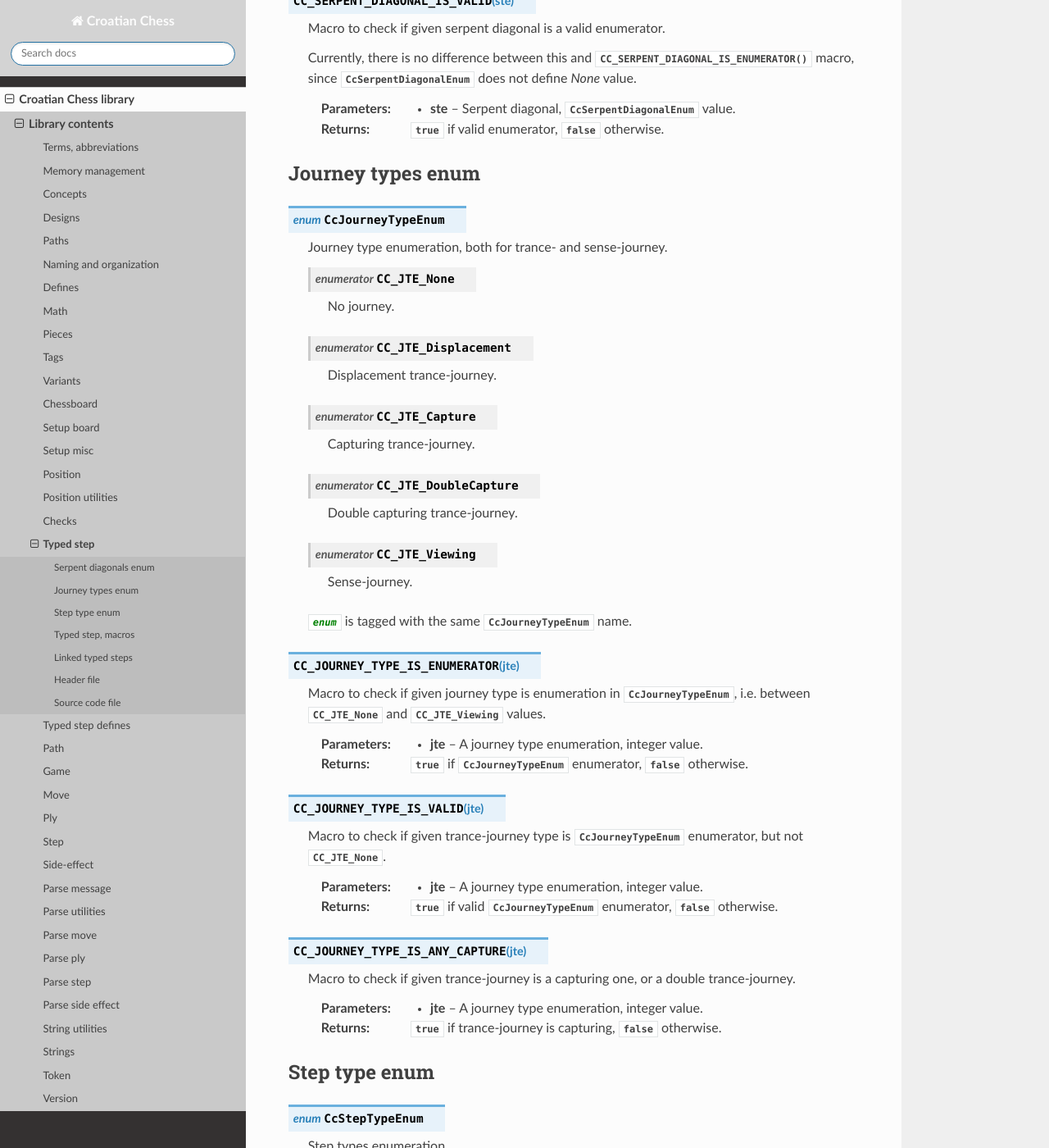
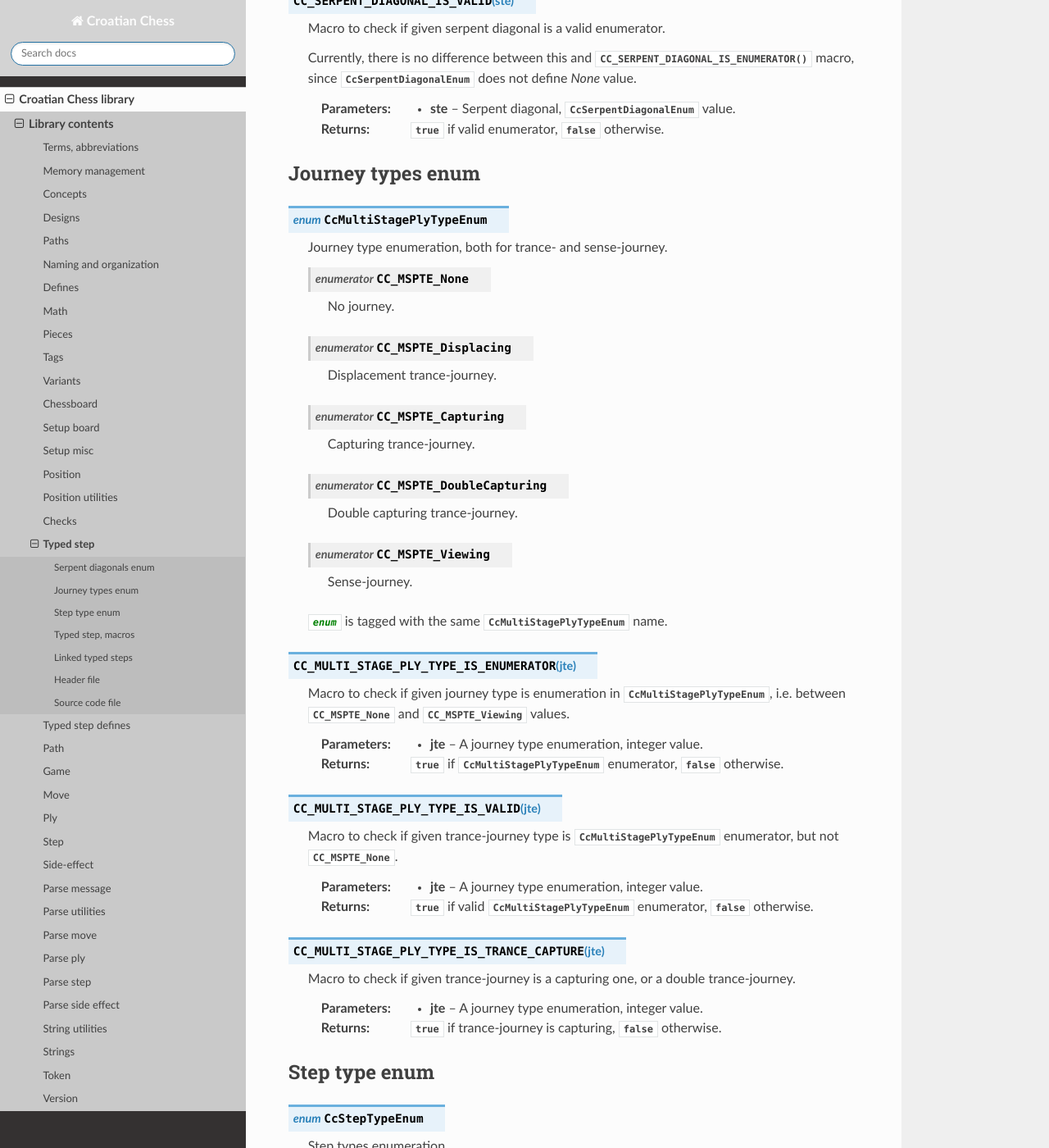
Before and after one commit to mmlacak/crochess, a Sphinx documentation site: the page built from docs/source/libcc/cctypedstep.rst, in a window 1280 px wide and 1400 px high, scrolled down 857 px. Shown: the whole window at 82% size. Built offline with Sphinx 7.4.7 and the Read the Docs theme 3.1.0, drawn with Linux system fonts in a browser that asks for light colours.

Commit message:
Refactored, renamed journey type enum into multi-stage ply type.

```diff
--- a/docs/source/conf.py
+++ b/docs/source/conf.py
@@ -26,10 +26,10 @@ copyright = '2021, Mario Mlačak'
 author = 'Mario Mlačak'
 
 # The short X.Y version
-version = "0.0.1.255:1434+20250718.061729"   # docs-new-lib-short-version-major-minor-feature-commit+meta~breaks-place-marker
+version = "0.0.1.257:1436+20250720.004937"   # docs-new-lib-short-version-major-minor-feature-commit+meta~breaks-place-marker
 
 # The full version, including alpha/beta/rc tags
-release = "0.0.1.255:1434+20250718.061729"   # docs-new-lib-full-version-major-minor-feature-commit+meta~breaks-place-marker
+release = "0.0.1.257:1436+20250720.004937"   # docs-new-lib-full-version-major-minor-feature-commit+meta~breaks-place-marker
 
 
 # -- General configuration ---------------------------------------------------
--- a/docs/source/libcc/cctypedstep.rst
+++ b/docs/source/libcc/cctypedstep.rst
@@ -58,51 +58,51 @@ Serpent diagonals enum
 Journey types enum
 ------------------
 
-.. c:enum:: CcJourneyTypeEnum
+.. c:enum:: CcMultiStagePlyTypeEnum
 
     Journey type enumeration, both for trance- and sense-journey.
 
-    .. c:enumerator:: CC_JTE_None
+    .. c:enumerator:: CC_MSPTE_None
 
         No journey.
 
-    .. c:enumerator:: CC_JTE_Displacement
+    .. c:enumerator:: CC_MSPTE_Displacing
 
         Displacement trance-journey.
 
-    .. c:enumerator:: CC_JTE_Capture
+    .. c:enumerator:: CC_MSPTE_Capturing
 
         Capturing trance-journey.
 
-    .. c:enumerator:: CC_JTE_DoubleCapture
+    .. c:enumerator:: CC_MSPTE_DoubleCapturing
 
         Double capturing trance-journey.
 
-    .. c:enumerator:: CC_JTE_Viewing
+    .. c:enumerator:: CC_MSPTE_Viewing
 
         Sense-journey.
 
-    :c:`enum` is tagged with the same :c:enum:`CcJourneyTypeEnum` name.
+    :c:`enum` is tagged with the same :c:enum:`CcMultiStagePlyTypeEnum` name.
 
-.. c:macro:: CC_JOURNEY_TYPE_IS_ENUMERATOR(jte)
+.. c:macro:: CC_MULTI_STAGE_PLY_TYPE_IS_ENUMERATOR(jte)
 
-    Macro to check if given journey type is enumeration in :c:enum:`CcJourneyTypeEnum`,
-    i.e. between :c:enumerator:`CC_JTE_None` and :c:enumerator:`CC_JTE_Viewing` values.
+    Macro to check if given journey type is enumeration in :c:enum:`CcMultiStagePlyTypeEnum`,
+    i.e. between :c:enumerator:`CC_MSPTE_None` and :c:enumerator:`CC_MSPTE_Viewing` values.
 
     :param jte: A journey type enumeration, integer value.
-    :returns: :c:data:`true` if :c:type:`CcJourneyTypeEnum` enumerator,
+    :returns: :c:data:`true` if :c:type:`CcMultiStagePlyTypeEnum` enumerator,
               :c:data:`false` otherwise.
 
-.. c:macro:: CC_JOURNEY_TYPE_IS_VALID(jte)
+.. c:macro:: CC_MULTI_STAGE_PLY_TYPE_IS_VALID(jte)
 
-    Macro to check if given trance-journey type is :c:enum:`CcJourneyTypeEnum` enumerator,
-    but not :c:enumerator:`CC_JTE_None`.
+    Macro to check if given trance-journey type is :c:enum:`CcMultiStagePlyTypeEnum` enumerator,
+    but not :c:enumerator:`CC_MSPTE_None`.
 
     :param jte: A journey type enumeration, integer value.
-    :returns: :c:data:`true` if valid :c:type:`CcJourneyTypeEnum` enumerator,
+    :returns: :c:data:`true` if valid :c:type:`CcMultiStagePlyTypeEnum` enumerator,
               :c:data:`false` otherwise.
 
-.. c:macro:: CC_JOURNEY_TYPE_IS_ANY_CAPTURE(jte)
+.. c:macro:: CC_MULTI_STAGE_PLY_TYPE_IS_TRANCE_CAPTURE(jte)
 
     Macro to check if given trance-journey is a capturing one, or a double trance-journey.
 
```
Also changed, not shown: README.md (+2 -2 lines), 8 other files.
